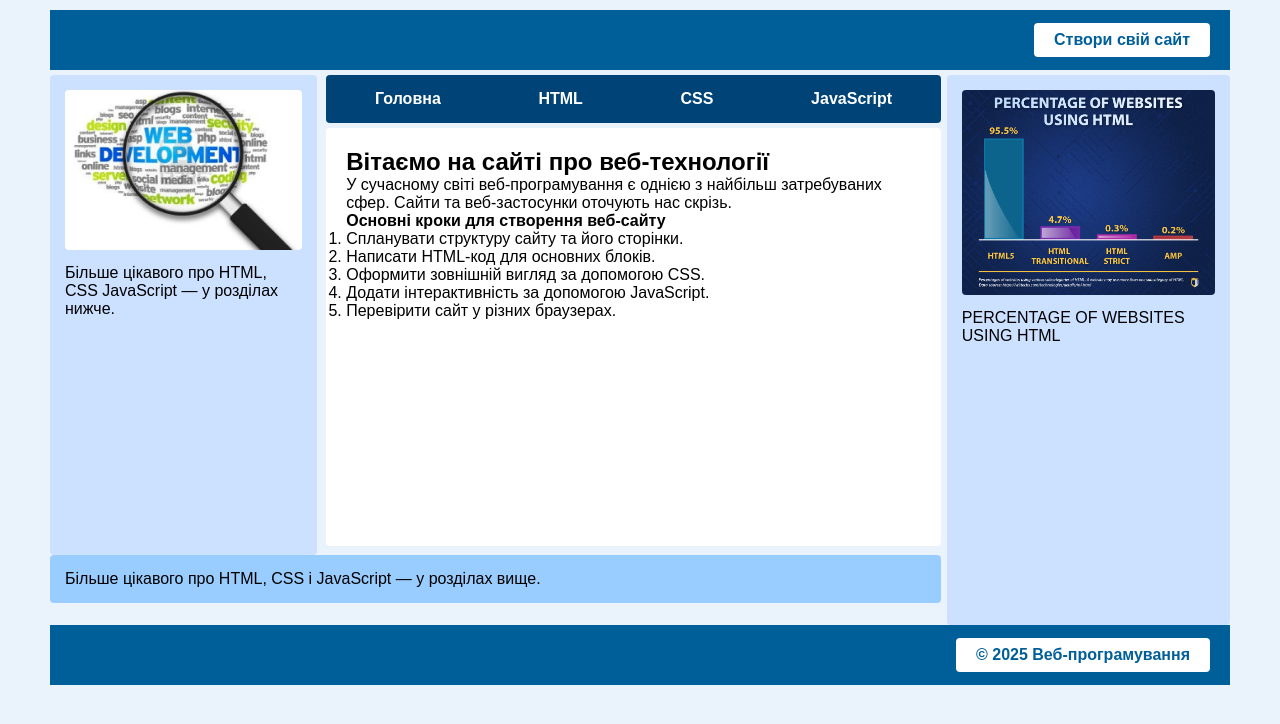
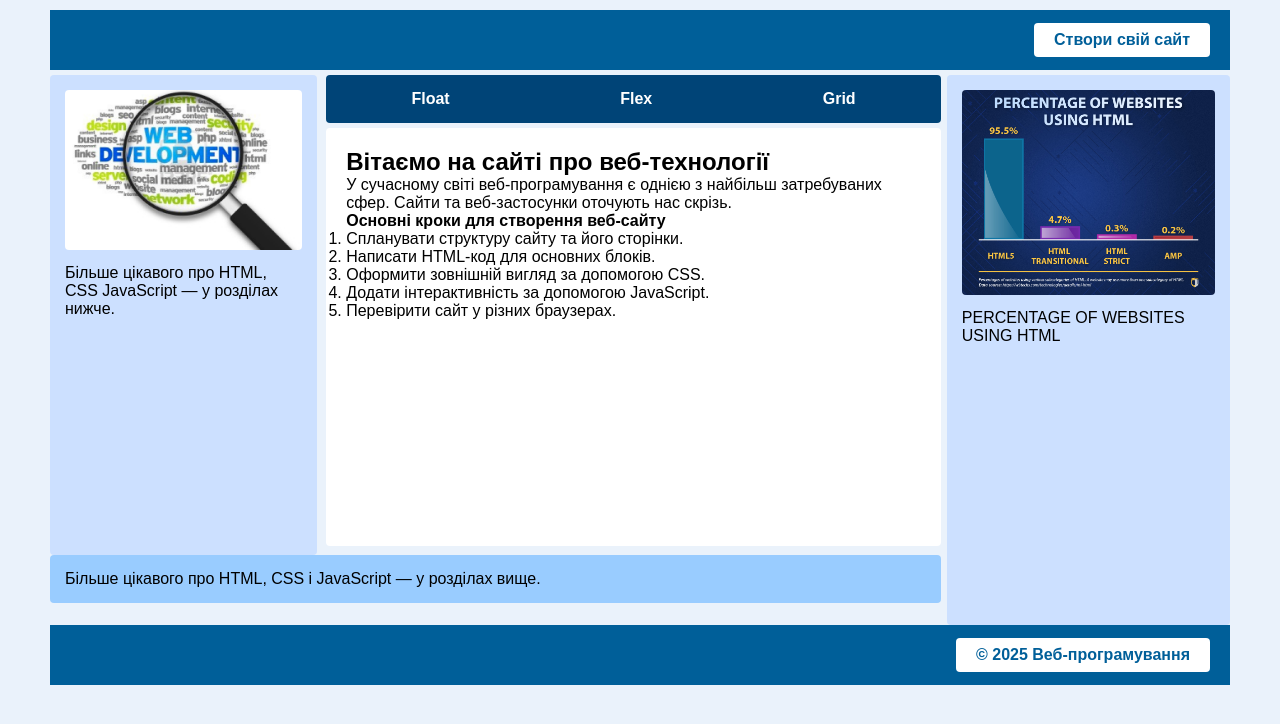
Before and after one commit to sofiakovalova/website2.2, a plain HTML site: page index.html in a window 1280 px wide. Drawn offline with Linux system fonts and the light colour scheme.

Commit message:
Fix HTML structure and update navigation links

```diff
--- a/index.html
+++ b/index.html
@@ -23,12 +23,12 @@
             </aside>
 
             <div class="center-part">
-                <nav class="menu"> <ul>
-                        <li><a href="#">Головна</a></li>
-                        <li><a href="#">HTML</a></li>
-                        <li><a href="#">CSS</a></li>
-                        <li><a href="#">JavaScript</a></li>
-                    </ul>
+                <nav class="menu">
+                  <ul>
+                    <li><a href="index.html">Float</a></li>
+                    <li><a href="index_flexbox.html">Flex</a></li>
+                    <li><a href="index_grid.html">Grid</a></li>
+                  </ul>
                 </nav>
 
                 <main> <h2>Вітаємо на сайті про веб-технології</h2>
```
